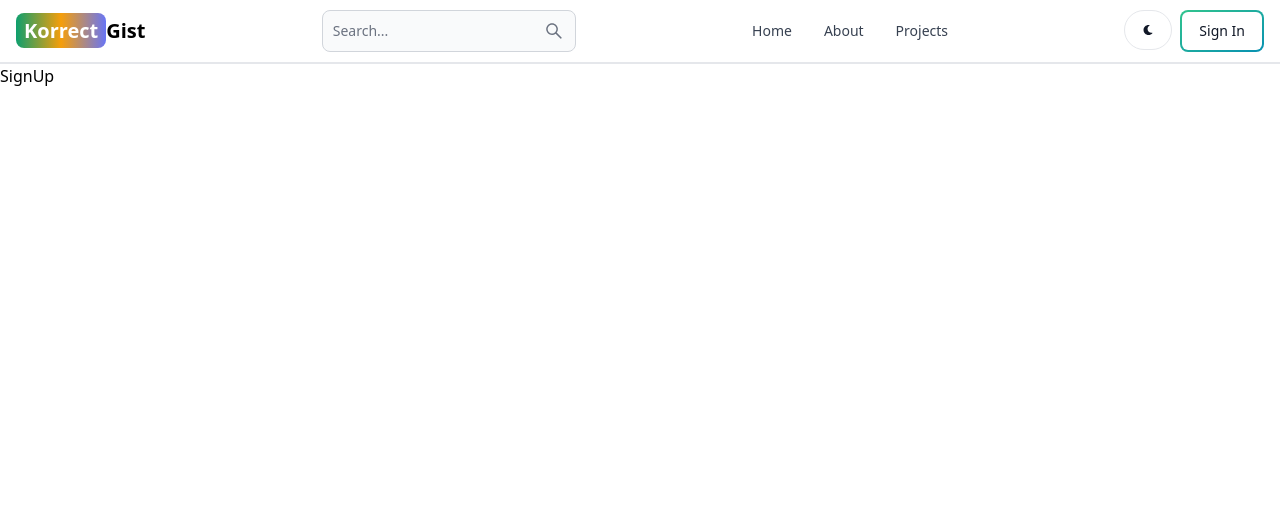
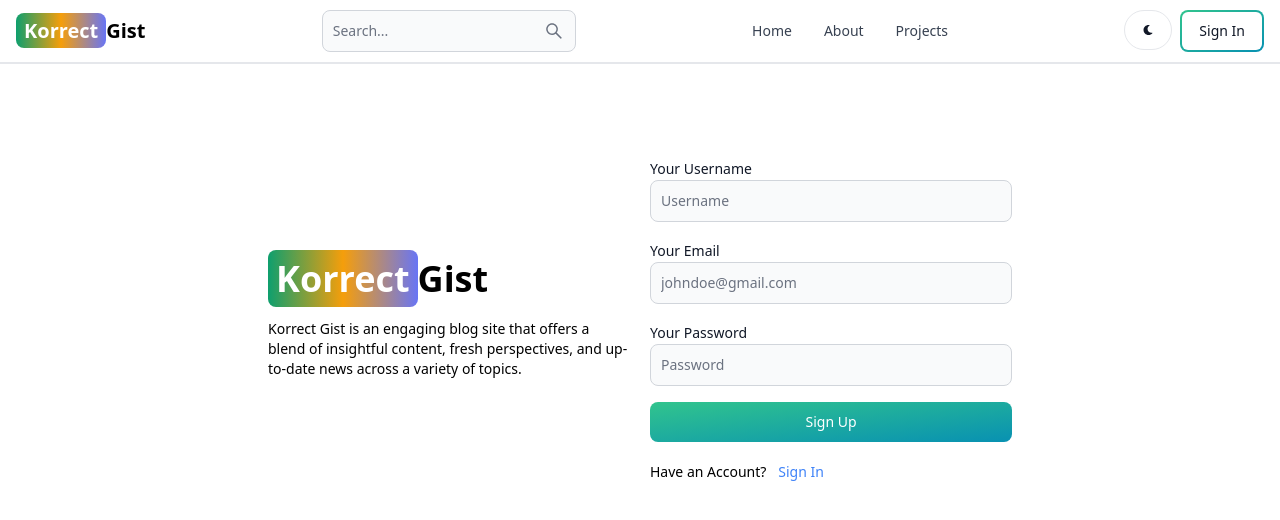
Before and after one commit to KayKay1992/KayGist-blog, a React (Vite) app in the folder client/: page /signup in a window 1280 px wide. Shown: the top 520 px of the page. Built offline with nearby package versions, Linux system fonts and the light colour scheme.

Commit message:
Create Signup Page UI

```diff
--- a/client/src/Pages/SignUp.jsx
+++ b/client/src/Pages/SignUp.jsx
@@ -1,7 +1,43 @@
+import { Button, Label, TextInput } from 'flowbite-react'
 import React from 'react'
+import { Link } from 'react-router-dom'
 
 export default function SignUp() {
   return (
-    <div>SignUp</div>
+  <div className='min-h-screen  mt-20'>
+    <div className=" flex p-3 max-w-3xl mx-auto flex-col md:flex-row md:items-center gap-5 ">
+      <div className="flex-1">
+        {/* {left side dive} */}
+        <Link to="/" className=' font-bold dark:text-white text-4xl'>
+        <span className='px-2 py-1 rounded-lg bg-gradient-to-r from-green-500 via-amber-500 to-indigo-500 text-white'>
+         Korrect
+        </span>Gist
+        </Link>
+        <p className='text-sm mt-5'>Korrect Gist is an engaging blog site that offers a blend of insightful content, fresh perspectives, and up-to-date news across a variety of topics.</p>
+        </div>
+        <div className="flex-1">
+          {/* {right side div} */}
+          <form className='flex flex-col gap-4'>
+            <div>
+              <Label value='Your Username '/>
+              <TextInput type='text' placeholder='Username' id='username'/>
+            </div>
+            <div>
+              <Label value='Your  Email '/>
+              <TextInput type='email' placeholder='johndoe@gmail.com' id='email'/>
+            </div>
+            <div>
+              <Label value='Your Password'/>
+              <TextInput type='password' placeholder='Password' id='password'/>
+            </div>
+            <Button gradientDuoTone='greenToBlue' type='submit'>Sign Up</Button>
+          </form>
+         <div className="flex gap-3 text-sm mt-5">
+          <span>Have an Account?</span>
+          <Link to='/signin' className='text-blue-500'> Sign In</Link>
+         </div>
+      </div>
+      </div>
+    </div>
   )
 }
```
